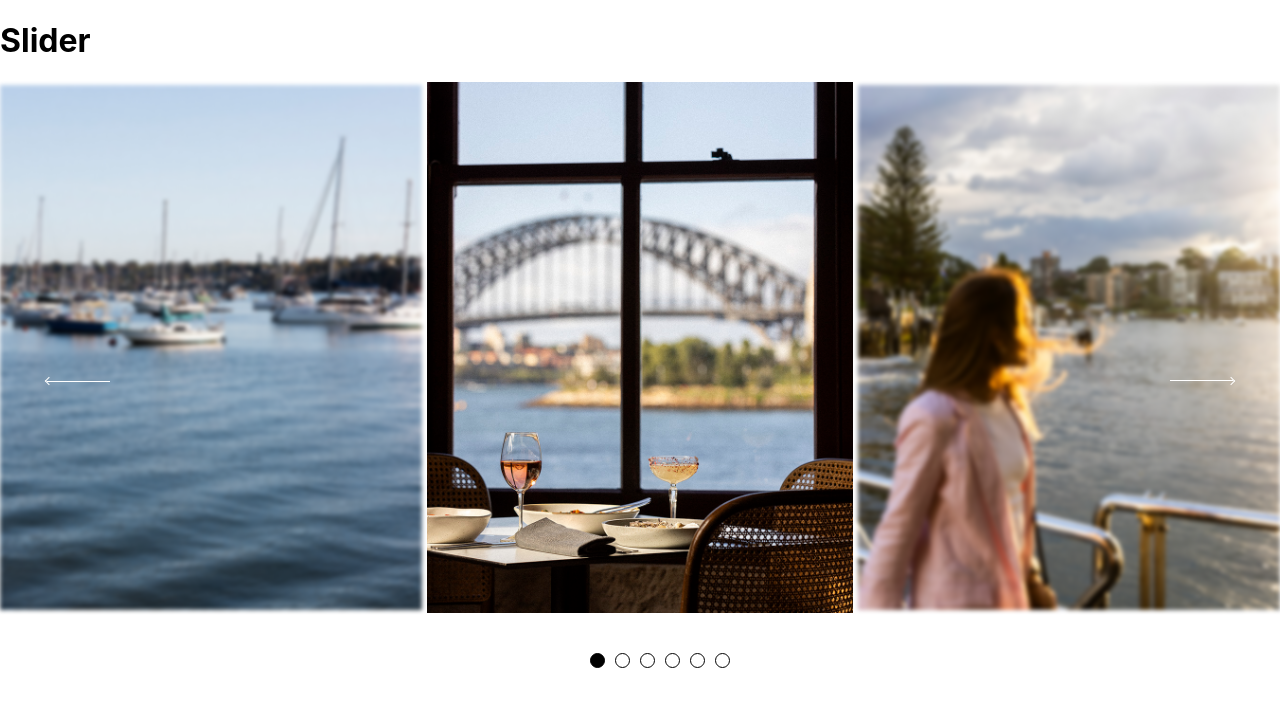
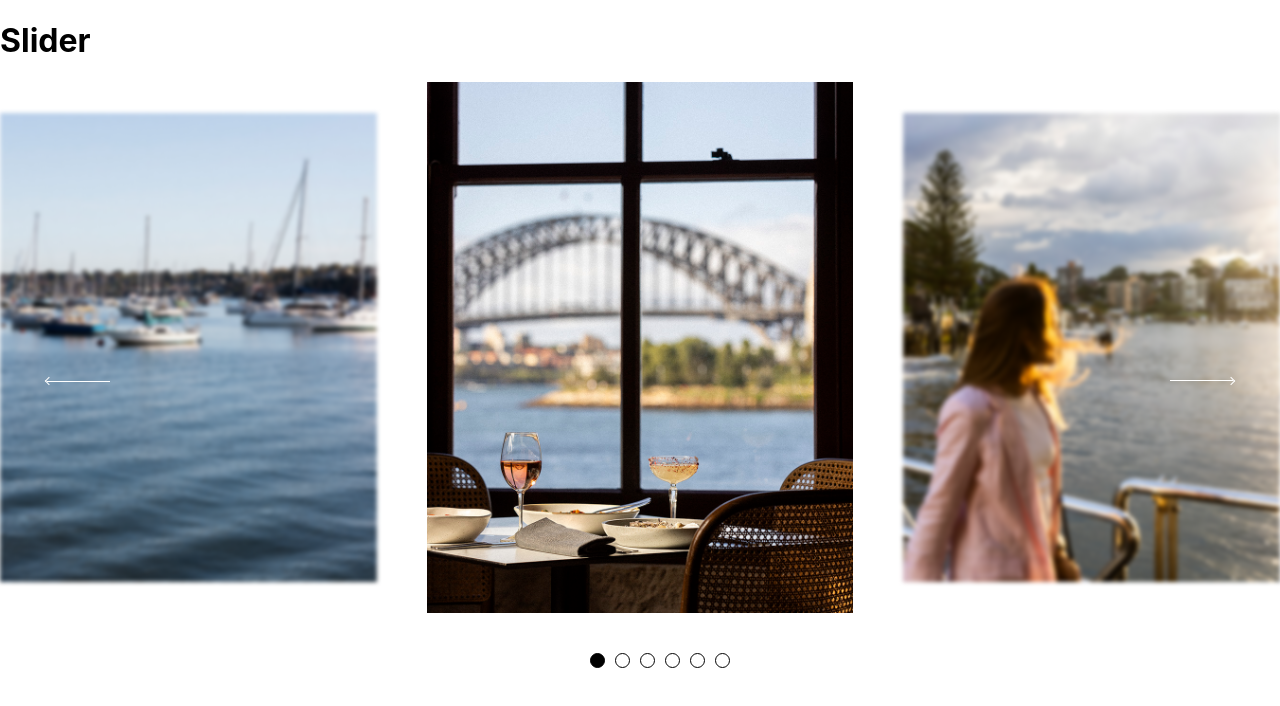
Before and after one commit to Bivektamu/fancySlider, a React (Create React App) app: page / in a window 1280 px wide. Shown: the top 706 px of the page. Built offline with nearby package versions, Linux system fonts and the light colour scheme.

Commit message:
Gap options added to slider

```diff
--- a/src/App.js
+++ b/src/App.js
@@ -21,7 +21,7 @@ function App() {
       </header>
 
       <main>
-        <FancySlider slideToShow={3} images = {images} auto={false} timer={2000} transitionTime = {500} directionNav = {true} controlNav={true} animationEasing = {'fade'} gap={50} />
+        <FancySlider slideToShow={3} images = {images} auto={false} timer={2000} transitionTime = {500} directionNav = {true} controlNav={true} animationEasing = {'slide'} gap={50} />
       </main>
     </div>
   );
--- a/src/App.scss
+++ b/src/App.scss
@@ -12,7 +12,6 @@
     @include flex(center, space-between);
 
     & > div {
-      width: calc(33.333% - 5px);
       position: relative;
       overflow: hidden;
 
@@ -22,15 +21,11 @@
         top: 0;
         bottom: 0;
         z-index: 2;
-        // width: calc(100% - 100px);
         width: calc(100%);
-
         height: 100%;
         transform: translateX(100%) scaleY(1.2);
-        // opacity: 0;
         transform-origin: right;
         transition-timing-function: cubic-bezier(0.45, 0, 0.55, 1);
-        // transition: all 1s cubic-bezier(0.45, 0, 0.55, 1);
         transition-duration: 0s;
         object-fit: cover;
         transition-property: all;
@@ -43,16 +38,12 @@
       }
 
       .current {
-        // position: relative;
-        // z-index: 2;
         transition-property: all;
 
         &.hide {
           transform: translateX(-20%) scaleY(1.1);
           transition-timing-function: cubic-bezier(0.45, 0, 0.55, 1);
-          // transition: all 1s cubic-bezier(0.45, 0, 0.55, 1);
           transition-delay: 0.1s;
-          // opacity: 0;
         }
       }
       &#left,
@@ -64,50 +55,13 @@
 
       &#left {
         filter: blur(2px);
-          // padding-right: 100px;
-        &:after {
-          width: 100px;
-          height: 100%;
-          // content: "";
-          position: absolute;
-          right: 0;
-          background: #fff;
-          z-index: 2;
-          top: 0;
-        }
-        .next {
-          // left: 0;
-        }
-
-        img {
-          // filter: blur(2px);
-        }
       }
       &#right {
         filter: blur(2px);
-          // padding-left: 100px;
-        img {
-          // filter: blur(2px);
-        }
-        &:after {
-          width: 100px;
-          height: 100%;
-          // content: "";
-          position: absolute;
-          left: 0;
-          background: #fff;
-          z-index: 2;
-          top: 0;
-        }
-
-        .next {
-          // right: 0;
-        }
       }
 
       &#center {
         padding: 0;
-        width: calc(33.333%);
         .next {
           width: 100%;
         }
@@ -117,10 +71,8 @@
         display: block;
         width: 100%;
         object-fit: cover;
-        // height: auto;
       }
     }
-
   }
 
   &.slide {
@@ -133,7 +85,7 @@
           &.show {
             opacity: 1;
             left: 0;
-            transform: translateX(0) ;
+            transform: translateX(0);
           }
         }
 
@@ -143,11 +95,8 @@
             transition-delay: 0s;
           }
         }
-
       }
-
     }
-
   }
 
   &.reverse {
@@ -158,6 +107,17 @@
 
       .current.hide {
         transform: translateX(20%) scaleY(1.1);
+      }
+    }
+    &.slide {
+      #wrapper > div {
+        .next {
+          transform: translateX(-100%);
+        }
+
+        .current.hide {
+          transform: translateX(100%);
+        }
       }
     }
   }
@@ -185,7 +145,6 @@
 
   &.show_only_1 {
     #wrapper > div {
-      width: 100%;
       .next {
         width: 100%;
       }
@@ -198,7 +157,8 @@
           display: none;
         }
       }
-      &#center, &#right {
+      &#center,
+      &#right {
         display: none;
         width: 0;
         height: 0;
@@ -208,7 +168,6 @@
 
   &.show_only_2 {
     #wrapper > div {
-      width: calc(50% - 50px);
       .next {
         width: 100%;
       }
@@ -305,7 +264,8 @@
           padding: 0;
           cursor: pointer;
           border: 1px solid black;
-          &:hover, &.active {
+          &:hover,
+          &.active {
             background: black;
           }
           &.active {
--- a/src/component/FancySlider.js
+++ b/src/component/FancySlider.js
@@ -77,30 +77,38 @@ const FancySlider = (props) => {
     }" class="next" />`;
     rightSide.innerHTML = html;
 
-    setImages(newImgs);
+
+    switch (slideToShow) {
+      case 1:
+        slider.classList.add('show_only_1')
+        center.style.width = '100px'
+        break;
+
+      case 2:
+        slider.classList.add('show_only_2')
+        center.style.width = `calc(50% - ${gap/2}px)`
+        lS.style.width = `calc(50% - ${gap/2}px)`
+
+        if(!directionNav) {
+          setAuto(true)
+        }
+        break;
+
+      default:
+        rightSide.style.width = `calc(33.333% - ${gap}px)`
+        lS.style.width = `calc(33.333% - ${gap}px)`
+        center.style.width = `calc(33.333%)`
+        break;
+    }
+
+
+     setImages(newImgs);
     wrapper.appendChild(lS);
     wrapper.appendChild(center);
     wrapper.appendChild(rightSide);
 
     slider.prepend(wrapper);
 
-
-
-    switch (slideToShow) {
-      case 1:
-        slider.classList.add('show_only_1')
-        break;
-
-      case 2:
-        slider.classList.add('show_only_2')
-        if(!directionNav) {
-          setAuto(true)
-        }
-        break;
-
-      default:
-        break;
-    }
 
     switch (animationEasing) {
       case 'slide':
@@ -140,12 +148,6 @@ const FancySlider = (props) => {
 
   ////////////////////////////////////////////////
   const sliderLogic = (c) => {
-//     const halfLoad = slider.querySelector(".next.show");
-//
-//     if (halfLoad) {
-//       return;
-//     }
-    console.log('asdf')
     if(animating) {
       return
     }
```
Lines whose indentation alone changed are shown as unchanged.
